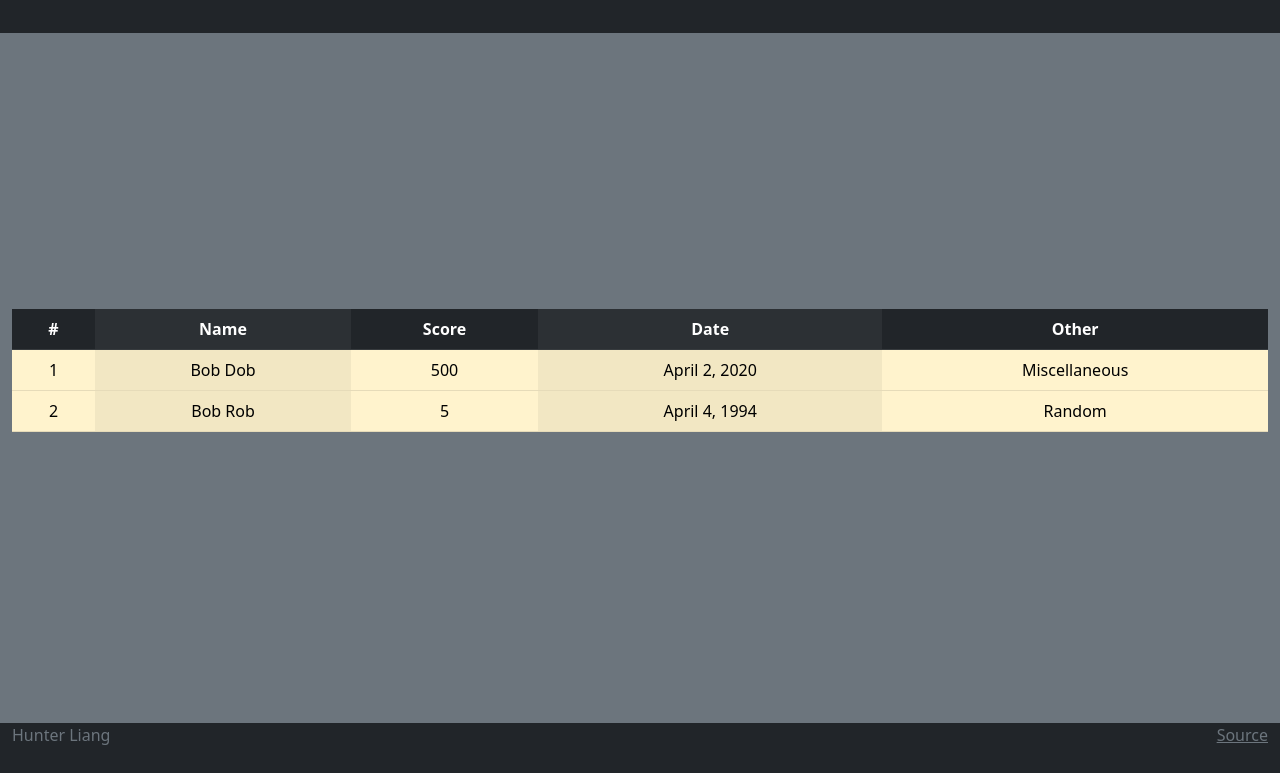
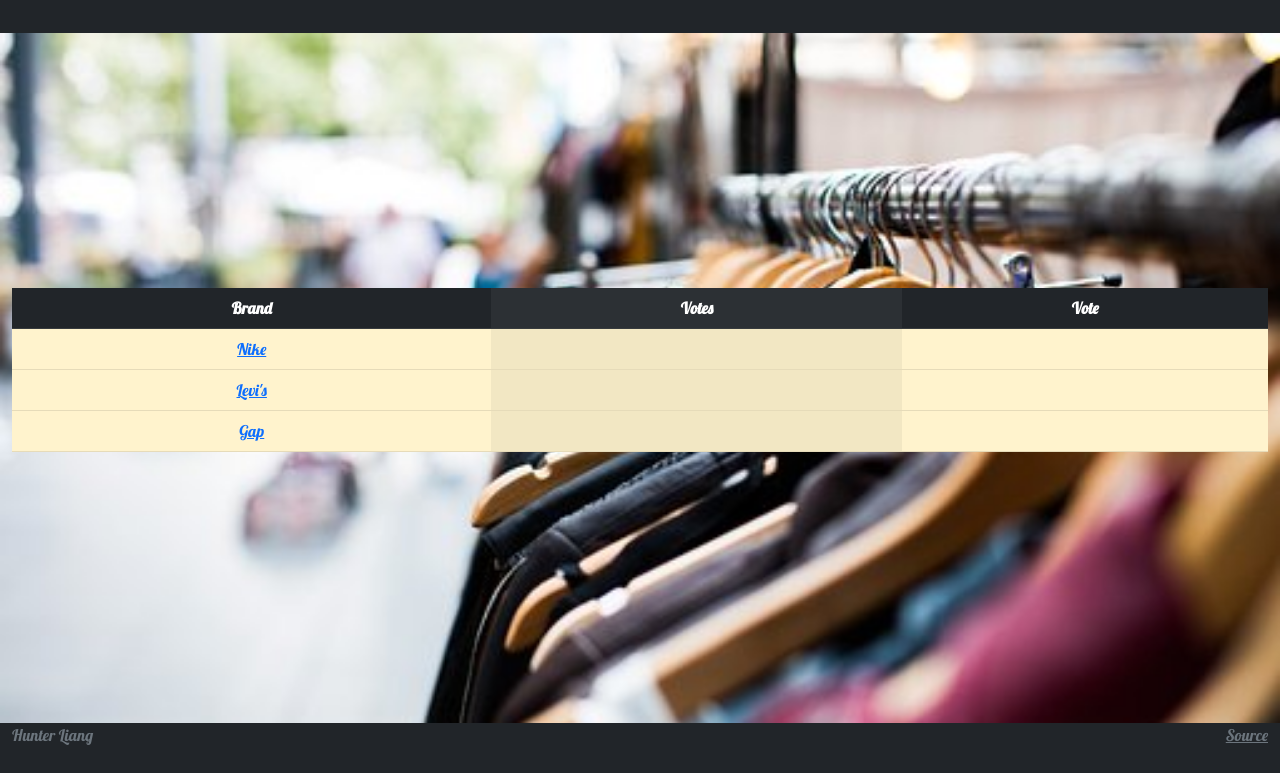
Before and after one commit to lianghunter/260-Startup, a plain HTML site: page scores.html in a window 1280 px wide. Shown: the part 67-840 px from the top of the page. Drawn offline with nearby package versions, Linux system fonts and the light colour scheme.

Commit message:
some changes to resemble our site

```diff
--- a/main.css
+++ b/main.css
@@ -1,3 +1,9 @@
+@import url('https://fonts.googleapis.com/css2?family=Lobster&display=swap%27');
+
+*{
+  font-family: Lobster;
+}
+
 body {
   display: flex;
   flex-direction: column;
@@ -14,6 +20,11 @@ main {
   flex-direction: column;
   align-items: center;
   justify-content: space-around;
+  background-image: url(clothes.jpg);
+  background-repeat: no-repeat;
+  background-attachment: fixed;
+  background-size: 100%;
+  color: rgb(81,204,106);
 }
 
 footer {
--- a/scores.html
+++ b/scores.html
@@ -40,27 +40,26 @@
       <table class="table table-warning table-striped-columns">
         <thead class="table-dark">
           <tr>
-            <th>#</th>
-            <th>Name</th>
-            <th>Score</th>
-            <th>Date</th>
-            <th>Other</th>
+            <th>Brand</th>
+            <th>Votes</th>
+            <th>Vote</th>
           </tr>
         </thead>
         <tbody>
           <tr>
-            <td>1</td>
-            <td>Bob Dob</td>
-            <td>500</td>
-            <td>April 2, 2020</td>
-            <td>Miscellaneous</td>
+            <td><a href="https://www.nike.com/" style="display:block;">Nike</a></td>
+            <td></td>
+            <td></td>
           </tr>
           <tr>
-            <td>2</td>
-            <td>Bob Rob</td>
-            <td>5</td>
-            <td>April 4, 1994</td>
-            <td>Random</td>
+            <td><a href="https://www.levi.com/" style="display:block;">Levi's</a></td>
+            <td></td>
+            <td></td>
+          </tr>
+          <tr>
+            <td><a href="https://www.gap.com/" style="display:block;">Gap</a></td>
+            <td></td>
+            <td></td>
           </tr>
         </tbody>
       </table>
```
Also changed, not shown: index.html (+18 -15 lines), clothes.jpg (added).
